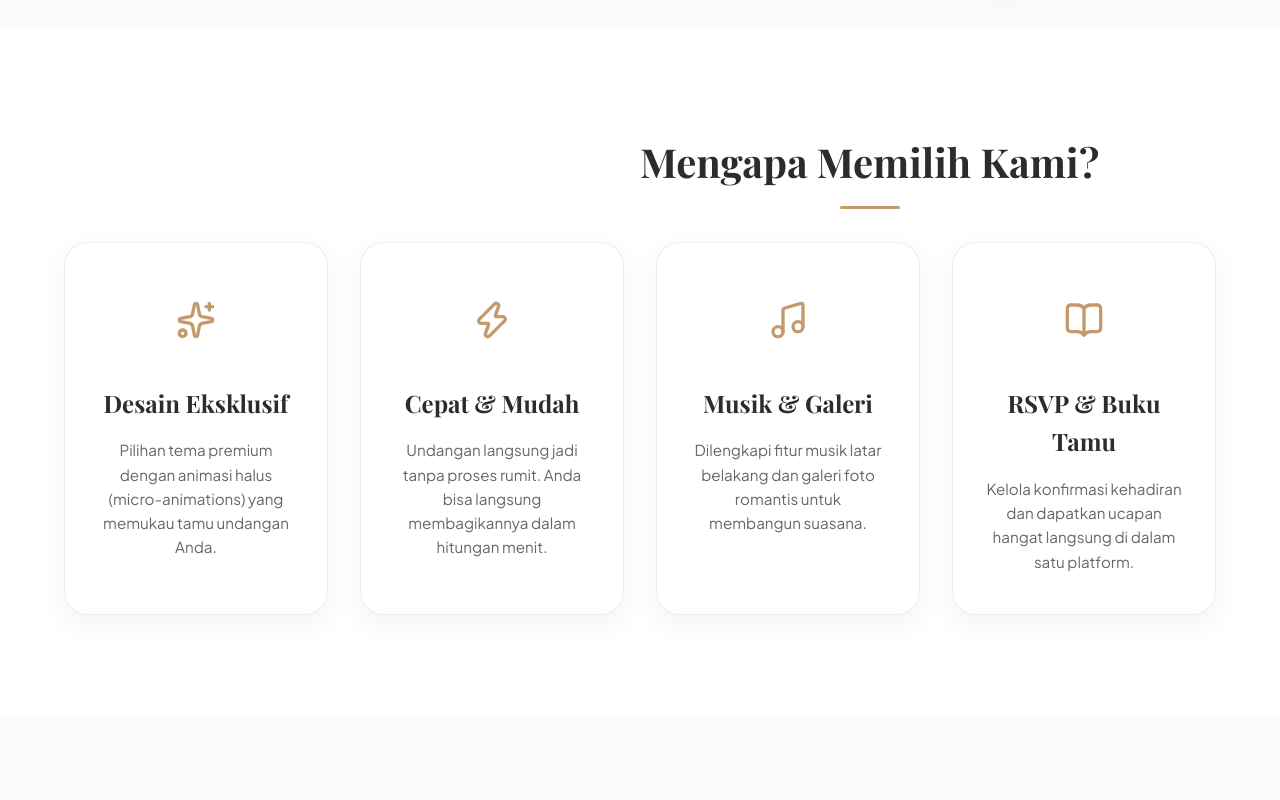
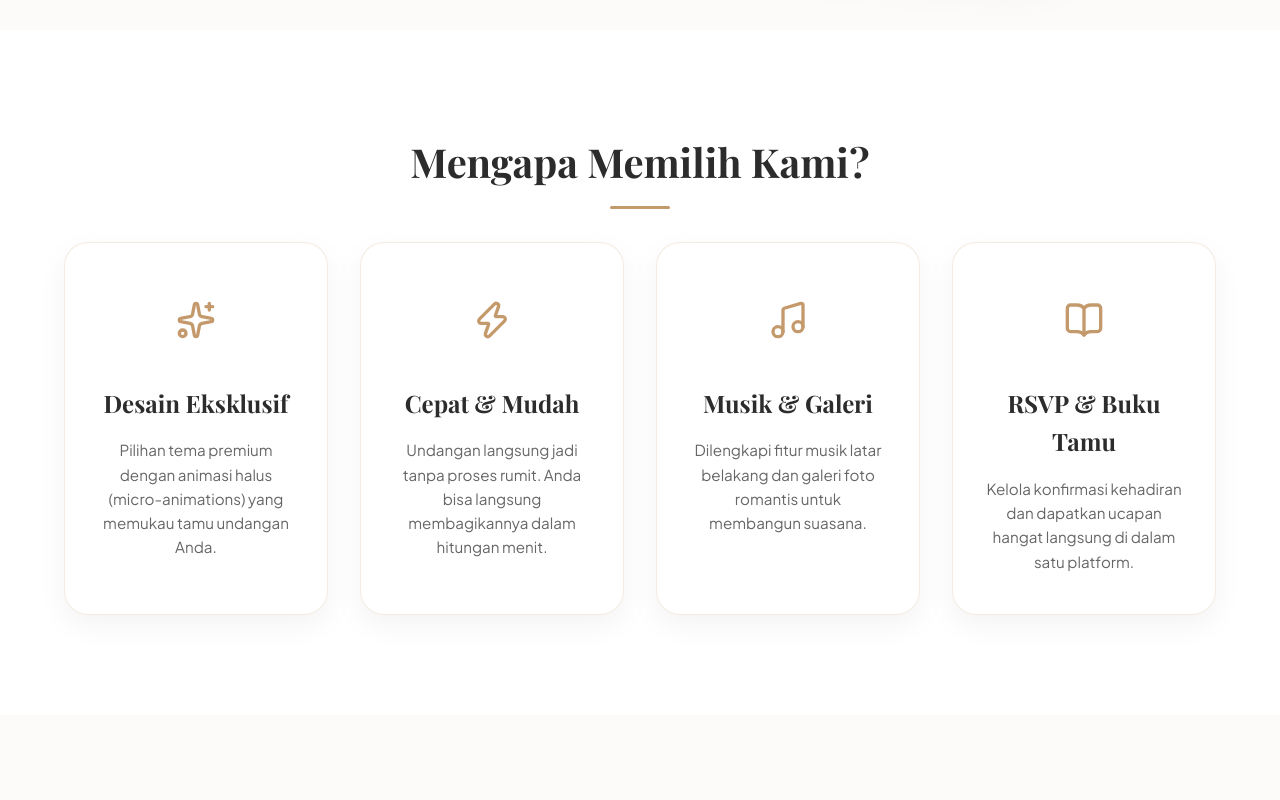
Before and after one commit to dexccv/undangan, a React (Vite) app: page / in a window 1280 px wide. Shown: the part 820-1620 px from the top of the page. Built offline with nearby package versions, Linux system fonts and the light colour scheme; a web font is replaced by a local one.

Commit message:
fix: center alignment for landing page section titles

```diff
--- a/src/components/LandingPage.css
+++ b/src/components/LandingPage.css
@@ -264,11 +264,10 @@ a {
 .lp-section-title {
   text-align: center;
   font-size: 2.5rem;
-  margin-bottom: 3rem;
+  margin: 0 auto 3rem auto;
   position: relative;
-  display: inline-block;
-  left: 50%;
-  transform: translateX(-50%);
+  display: block;
+  width: fit-content;
 }
 
 .lp-section-title::after {
```
